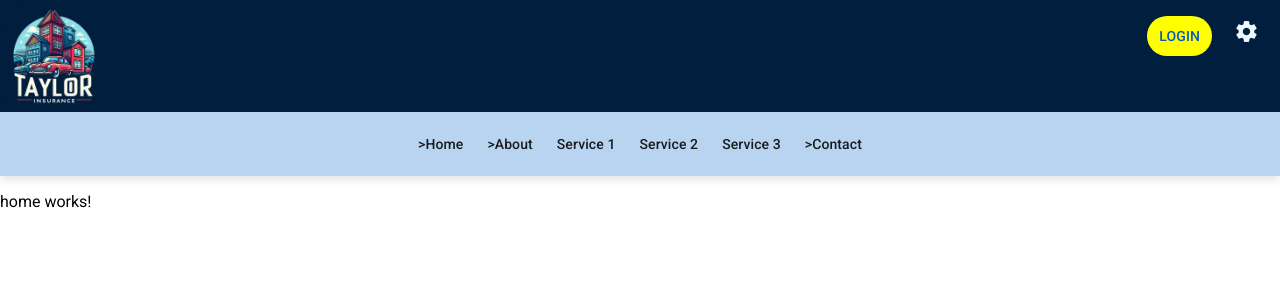
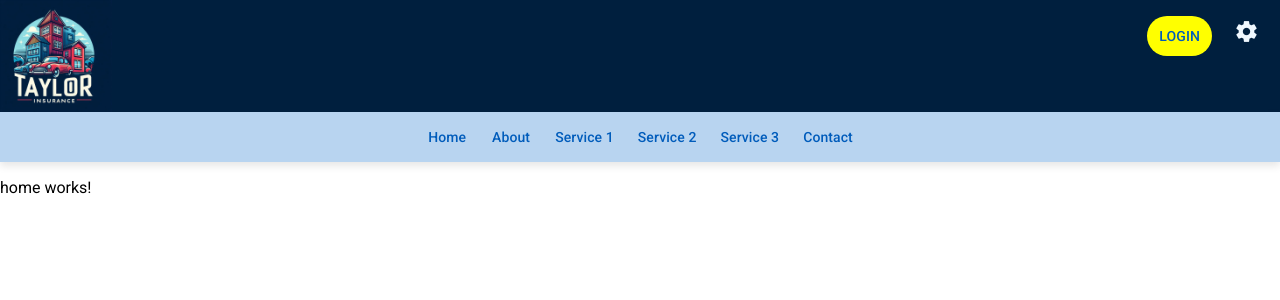
Before and after one commit to LeoJMaro/Capstone_2025, an Angular app in the folder frontend/: page / in a window 1280 px wide. Shown: the top 300 px of the page. Built offline with nearby package versions, Linux system fonts and the light colour scheme.

Commit message:
Commit before pulling down from main

```diff
--- a/frontend/src/app/components/header/navbar/navbar.component.css
+++ b/frontend/src/app/components/header/navbar/navbar.component.css
@@ -1,16 +1,26 @@
 
 
 .nav-container {
-    background-color: #b8d4f0; /* Light grey background */
-    box-shadow: 0 4px 8px rgba(0, 0, 0, 0.1); /* Soft shadow */
-    height: 15px !important;
-    display: flex;
-    align-items: center;
-  }
+  align-content: center;
+  background-color: #b8d4f0; /* Light grey background */
+  box-shadow: 0 4px 8px rgba(0, 0, 0, 0.1); /* Soft shadow */
+  display: flex;
+  justify-content: center;
+  height: 2.5rem !important;
+  padding: 5px;
+
+}
 
 .nav-row {
-    /* height: 15px !important; */
-    justify-content: center;
-    display: flex;
-    align-items: center;
+  height: 2.5rem;
 }
+
+.nav-btn {
+  border-radius: 2px;
+  color: black;
+}
+.nav-btn:hover {
+  background-color: rgb(0, 31, 62);
+  color: aliceblue;
+  transition: 10ms;
+}
--- a/frontend/src/app/components/header/navbar/navbar.component.html
+++ b/frontend/src/app/components/header/navbar/navbar.component.html
@@ -1,26 +1,12 @@
-<!-- <mat-toolbar class="nav-container">
-  <mat-toolbar-row class="nav-row">
-    <button mat-button routerLink="/"   routerLinkActive="active" ariaCurrentWhenActive="page">>Home</button>
-    <button mat-button routerLink="/about"   routerLinkActive="active" ariaCurrentWhenActive="page">>About</button>
-    <mat-menu #servicesMenu="matMenu">
-      <button mat-menu-item routerLink="/services/service1" >Service 1</button>
-      <button mat-menu-item routerLink="/services/service2">Service 2</button>
-      <button mat-menu-item routerLink="/services/service3">Service 3</button>
-    </mat-menu>
-    <button mat-button [matMenuTriggerFor]="servicesMenu">Services</button>
-    <button mat-button routerLink="/contact"   routerLinkActive="active" ariaCurrentWhenActive="page">>Contact</button>
-  </mat-toolbar-row>
-</mat-toolbar> -->
 
 
-
-<mat-toolbar class="nav-container">
-  <mat-toolbar-row class="nav-row">
-    <button mat-button routerLink="/" routerLinkActive="active" ariaCurrentWhenActive="page">>Home</button>
-    <button mat-button routerLink="/about" routerLinkActive="active" ariaCurrentWhenActive="page">>About</button>
-    <button mat-button routerLink="/service1" >Service 1</button>
-    <button mat-button routerLink="/service2">Service 2</button>
-    <button mat-button routerLink="/service3">Service 3</button>
-    <button mat-button routerLink="/contact" routerLinkActive="active" ariaCurrentWhenActive="page">>Contact</button>
-  </mat-toolbar-row>
-</mat-toolbar>
+<div class="nav-container">
+  <div class="nav-row">
+    <button class="nav-btn"  mat-button routerLink="/" routerLinkActive="active" ariaCurrentWhenActive="page">Home</button>
+    <button class="nav-btn" mat-button routerLink="/about" routerLinkActive="active" ariaCurrentWhenActive="page">About</button>
+    <button class="nav-btn" mat-button routerLink="/service1" >Service 1</button>
+    <button class="nav-btn" mat-button routerLink="/service2">Service 2</button>
+    <button class="nav-btn" mat-button routerLink="/service3">Service 3</button>
+    <button class="nav-btn" mat-button routerLink="/contact" routerLinkActive="active" ariaCurrentWhenActive="page">Contact</button>
+  </div>
+</div>
```
